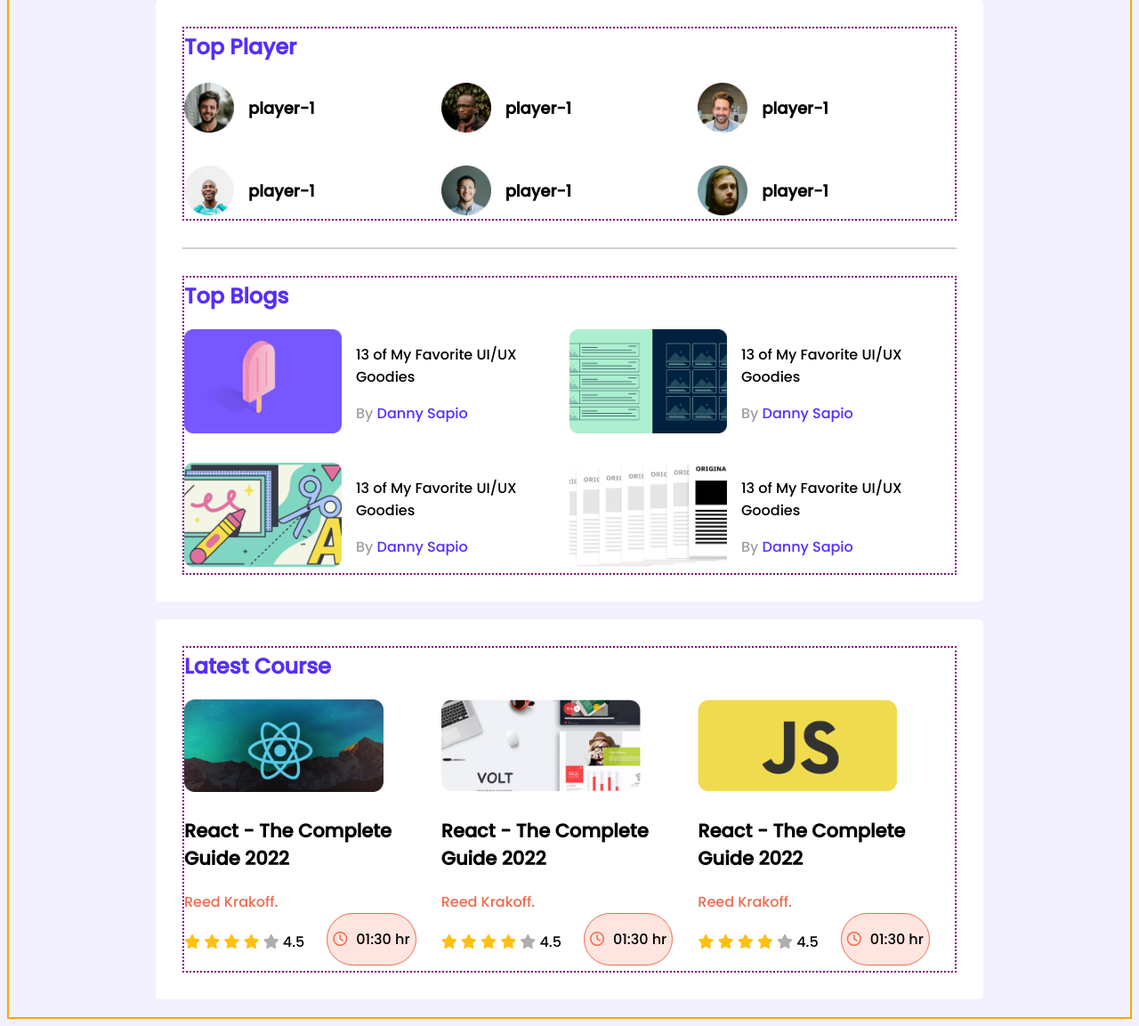
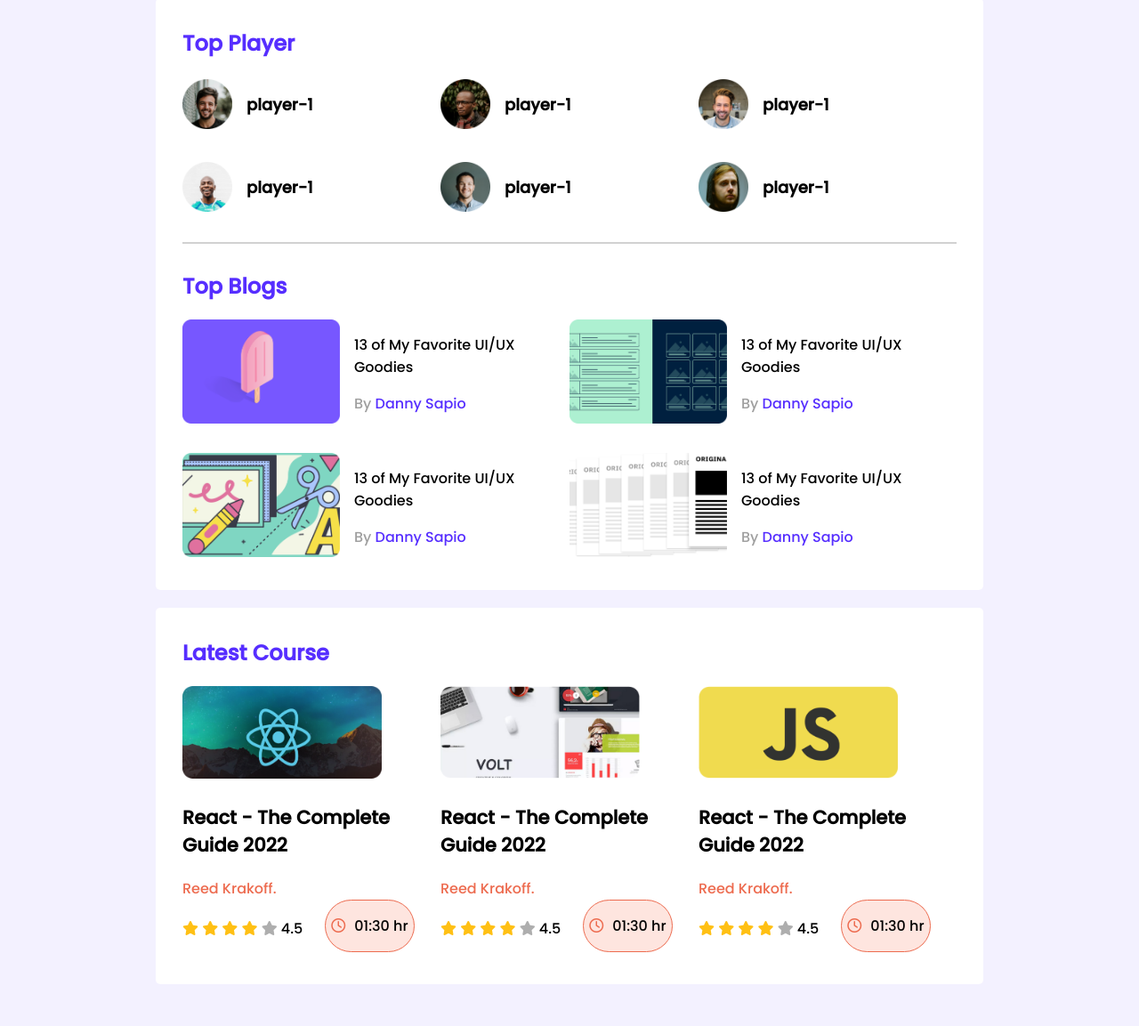
Before and after one commit to Khushba94/leader-board-css3, a plain HTML site: page index.html in a window 1280 px wide. Shown: the part 81-1234 px from the top of the page at 89% size. Drawn offline with Linux system fonts and the light colour scheme.

Commit message:
final changes corrected

```diff
--- a/styles/style.css
+++ b/styles/style.css
@@ -41,7 +41,6 @@ header nav {
 
 /* common styles */
 body {
-  border: 2px solid orange;
   background: #f3f1ff;
   font-family: "Poppins", sans-serif;
 }
@@ -73,7 +72,6 @@ hr {
 } */
 /* top players style */
 .top-players {
-  border: 2px dotted purple;
   margin-bottom: 30px;
 }
 .players {
@@ -95,9 +93,6 @@ hr {
 }
 
 /* Top Blog style */
-.top-blogs {
-  border: 2px dotted purple;
-}
 .blogs {
   display: grid;
   grid-template-columns: repeat(2, 1fr);
@@ -123,9 +118,6 @@ hr {
 }
 
 /* LAtest Course style */
-.latest-course {
-  border: 2px dotted purple;
-}
 .courses {
   display: grid;
   grid-template-columns: repeat(3, 1fr);
```
